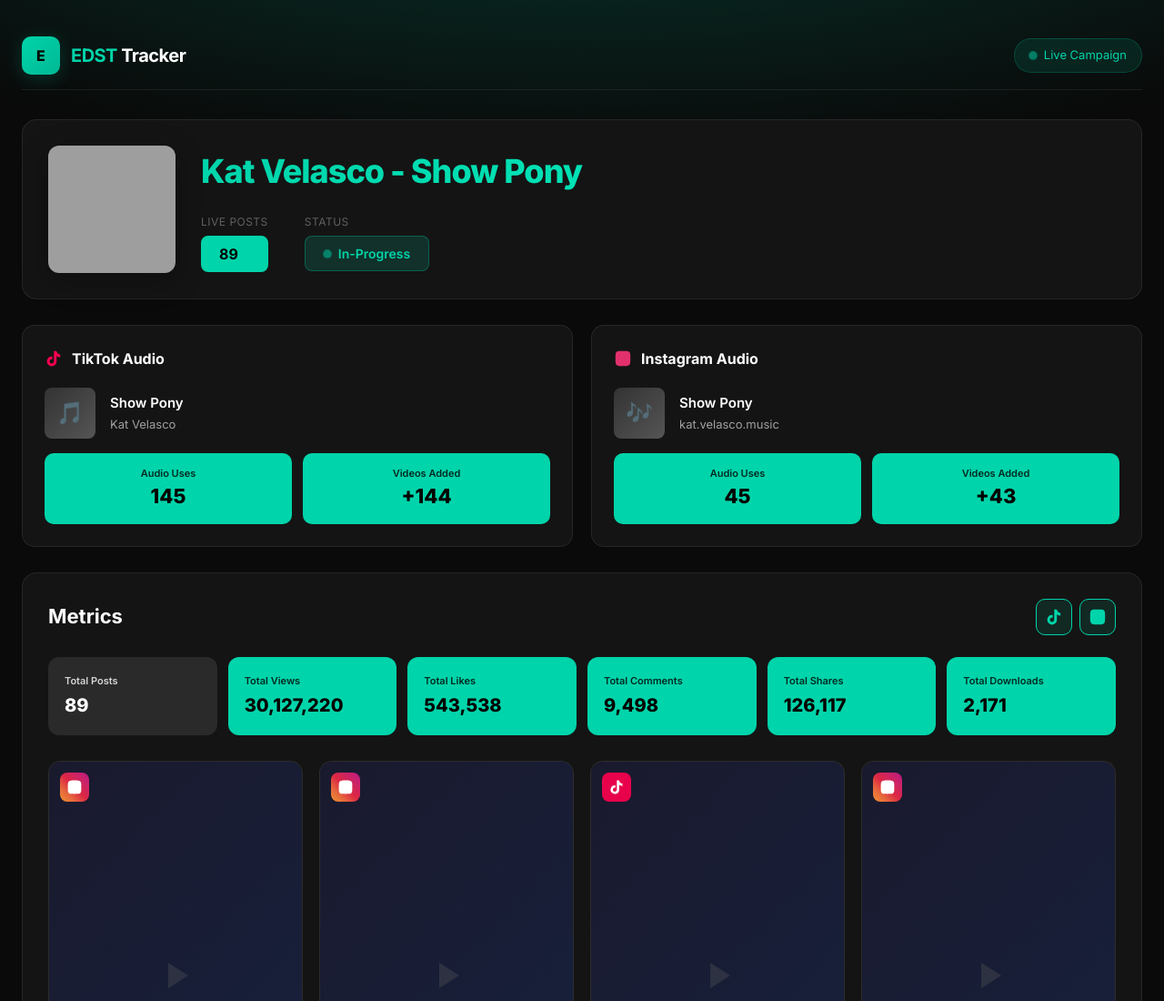
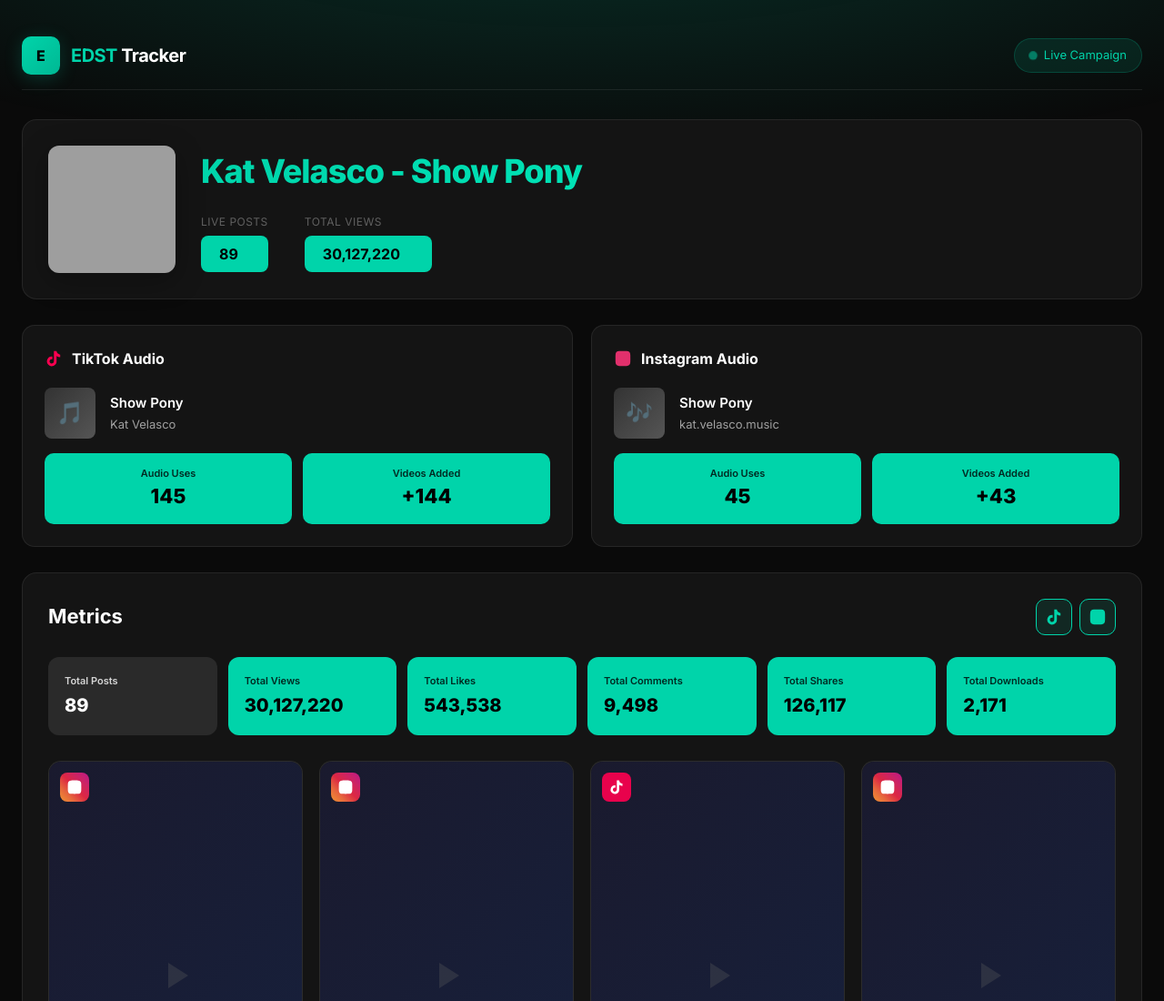
Before and after one commit to chrisnycvillage-cyber/phorm-meme-tracker, a website: page showpony.html in a window 1280 px wide. Shown: the top 1100 px of the page at 91% size. Drawn offline with Linux system fonts and the light colour scheme; grey boxes are pictures that could not be loaded.

Commit message:
Add Total Views to header, remove Status
- Replaced 'Status: In-Progress' with 'Total Views: 30,127,220' in header
- Views hit harder at the top now
- Total Views still shown in Metrics section as well

```diff
--- a/showpony.html
+++ b/showpony.html
@@ -608,8 +608,8 @@
                         <span class="stat-badge">89</span>
                     </div>
                     <div class="campaign-stat">
-                        <span class="campaign-stat-label">Status</span>
-                        <span class="status-badge">In-Progress</span>
+                        <span class="campaign-stat-label">Total Views</span>
+                        <span class="stat-badge" style="min-width: 140px;">30,127,220</span>
                     </div>
                 </div>
             </div>
```
